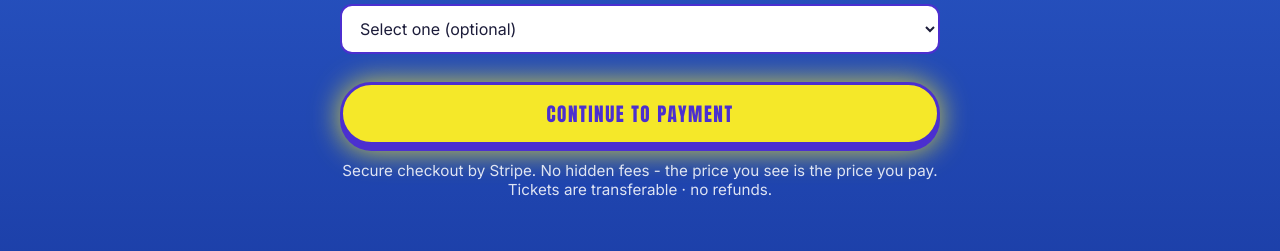
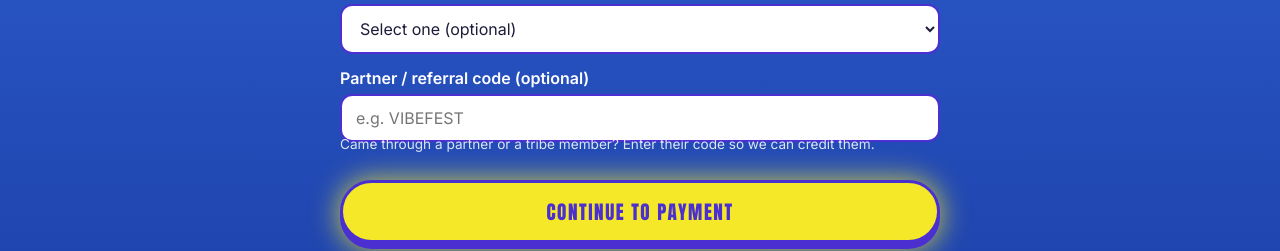
Before and after one commit to soulprinttribe/culture-in-unity, a Next.js app: page /tickets in a window 1280 px wide. Shown: the part 1004-1255 px from the top of the page. Built offline with nearby package versions, Linux system fonts and the light colour scheme; no server answers.

Commit message:
Add files via upload

```diff
--- a/app/tickets/page.jsx
+++ b/app/tickets/page.jsx
@@ -15,6 +15,7 @@ export default function TicketsPage() {
   const [name, setName] = useState("");
   const [email, setEmail] = useState("");
   const [source, setSource] = useState("");
+  const [referral, setReferral] = useState("");
   const [busy, setBusy] = useState(false);
   const [error, setError] = useState("");
 
@@ -29,6 +30,16 @@ export default function TicketsPage() {
       .catch(() => setError("Could not load ticket availability - refresh to retry."));
   }, []);
 
+  // Optional convenience: a partner can share /tickets?ref=VIBEFEST and it pre-fills
+  // the code. It stays visible and editable, so attribution is still deliberate.
+  useEffect(() => {
+    try {
+      const p = new URLSearchParams(window.location.search);
+      const r = p.get("ref") || p.get("code");
+      if (r) setReferral(r.toUpperCase().replace(/[^A-Z0-9]/g, ""));
+    } catch (e) {}
+  }, []);
+
   async function buy(e) {
     e.preventDefault();
     setError("");
@@ -36,11 +47,15 @@ export default function TicketsPage() {
     if (!name.trim()) return setError("Please tell us your name - it goes on your ticket.");
     if (!/^\S+@\S+\.\S+$/.test(email)) return setError("Please enter a valid email - your QR ticket is sent there.");
     setBusy(true);
+    // A typed partner/referral code is the strongest attribution signal, so it wins
+    // over the general "how did you hear" dropdown when present.
+    const code = referral.trim().toUpperCase().replace(/[^A-Z0-9]/g, "");
+    const attribution = code ? code : source;
     try {
       const res = await fetch("/api/checkout", {
         method: "POST",
         headers: { "Content-Type": "application/json" },
-        body: JSON.stringify({ tierId: selected, quantity: qty, name, email, source }),
+        body: JSON.stringify({ tierId: selected, quantity: qty, name, email, source: attribution }),
       });
       const data = await res.json();
       if (!res.ok) throw new Error(data.error || "Checkout failed.");
@@ -126,6 +141,20 @@ export default function TicketsPage() {
             <option>Other</option>
           </select>
 
+          <label htmlFor="referral">Partner / referral code (optional)</label>
+          <input
+            id="referral"
+            value={referral}
+            onChange={(e) => setReferral(e.target.value.toUpperCase())}
+            placeholder="e.g. VIBEFEST"
+            autoCapitalize="characters"
+            autoCorrect="off"
+            spellCheck={false}
+          />
+          <p className="muted" style={{ marginTop: -6, fontSize: "0.85rem" }}>
+            Came through a partner or a tribe member? Enter their code so we can credit them.
+          </p>
+
           {error && (
             <p className="mt-2" style={{ background: "var(--ribbon-red)", padding: "10px 14px", borderRadius: 12, fontWeight: 600 }}>
               {error}
```
